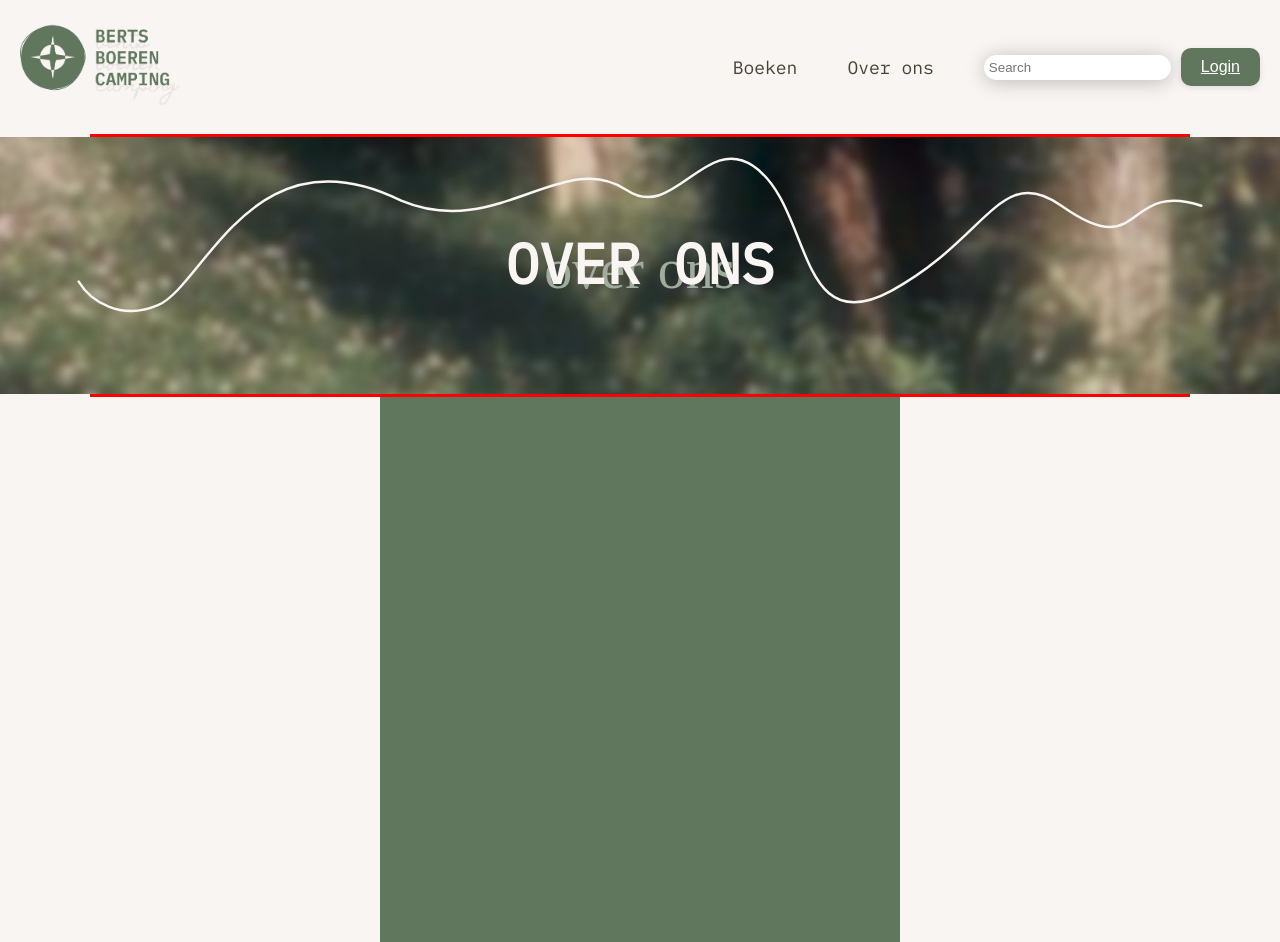
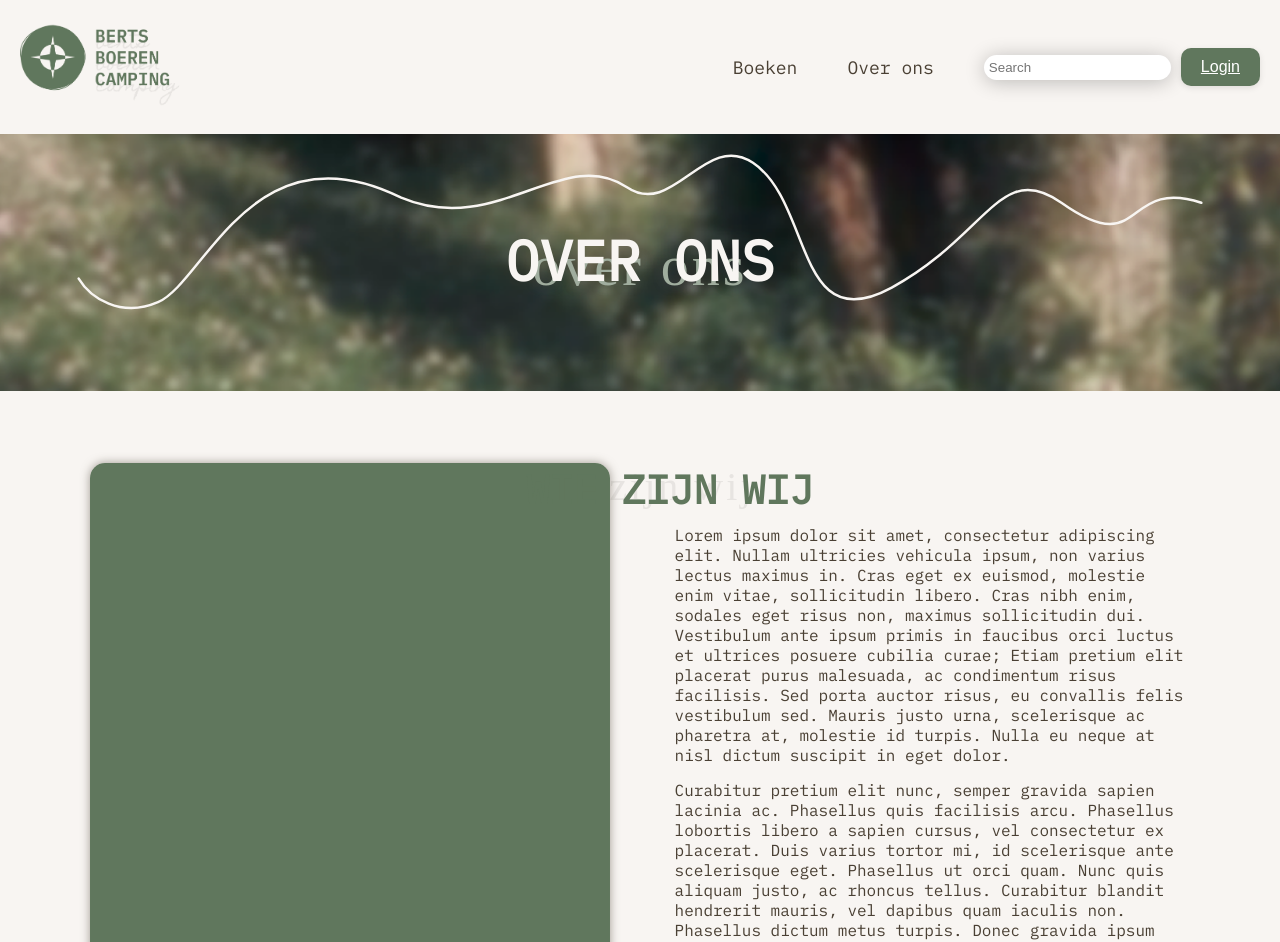
Before and after one commit to LaulensW/BertsBoerenCamping, a React (Vite) app in the folder BertsBoerenCamping/: page /about in a window 1280 px wide. Shown: the top 942 px of the page. Built offline with nearby package versions, Linux system fonts and the light colour scheme.

Commit message:
wie zijn wij toegevoegd

```diff
--- a/BertsBoerenCamping/src/components/AboutBanner.css
+++ b/BertsBoerenCamping/src/components/AboutBanner.css
@@ -1,5 +1,4 @@
 .banner{
-    border: 3px solid red;
     display: flex;
     justify-content: center;
 }
@@ -15,6 +14,7 @@
     font-family: 'Homemade Apple', cursive;
     position: absolute;
     margin: 100px 0 0 0;
+    letter-spacing: 3px;
     font-size: 56px;
     color: #A0AD9E
 }
@@ -26,7 +26,34 @@
     color: var(--neutral-color);
     z-index: 5;
 }
+.wie-zijn-wij{
+    margin-top: 72px;
+}
 .wie-zijn-wij-photo{
     width: 520px;
     height: 585px;
+    display: flex;
+    position: absolute;
+    border-radius: 15px;
+    box-shadow: 0px 0px 10px rgba(74, 64, 52, 0.5);
 }
+.wie-zijn-wij-title{
+    position: absolute;
+    font-size: 40px;
+    font-weight: var(--font-weight-semibold);
+    color: var(--primary-color);
+}
+.wie-zijn-wij-title-cursive{
+    font-family: 'Homemade Apple', cursive;
+    letter-spacing: 3px;
+    margin-left: 4px;
+    font-size: 40px;
+    color: #E7E4E1;
+}
+.wie-zijn-wij-tekst{
+    color: var(--secondary-color);
+    font-size: 16px;
+    display: flex;
+    margin: 15px 0 0 585px;
+    text-align: left;
+}
--- a/BertsBoerenCamping/src/components/AboutBanner.jsx
+++ b/BertsBoerenCamping/src/components/AboutBanner.jsx
@@ -11,8 +11,15 @@ const Banner = () => {
             <img src={Wave} alt="Wave" className="banner-wave"/>
             <img src="../images/Banner_Background.png" alt="Banner" className="banner-background"/>
         </div>
-
-        <img src="../images/Filler.png" className="wie-zijn-wij-photo"/>
+        <div className="wie-zijn-wij">
+            <img src="../images/Filler.png" className="wie-zijn-wij-photo"/>
+            <h className="wie-zijn-wij-title">WIE ZIJN WIJ</h>
+            <p3 className="wie-zijn-wij-title-cursive">wie zijn wij</p3>
+            <p3 className="wie-zijn-wij-tekst">Lorem ipsum dolor sit amet, consectetur adipiscing elit. Nullam ultricies vehicula ipsum, non varius lectus maximus in. Cras eget ex euismod, molestie enim vitae, sollicitudin libero. Cras nibh enim, sodales eget risus non, maximus sollicitudin dui. Vestibulum ante ipsum primis in faucibus orci luctus et ultrices posuere cubilia curae; Etiam pretium elit placerat purus malesuada, ac condimentum risus facilisis. Sed porta auctor risus, eu convallis felis vestibulum sed. Mauris justo urna, scelerisque ac pharetra at, molestie id turpis. Nulla eu neque at nisl dictum suscipit in eget dolor.</p3>
+            <p3 className="wie-zijn-wij-tekst">Curabitur pretium elit nunc, semper gravida sapien lacinia ac. Phasellus quis facilisis arcu. Phasellus lobortis libero a sapien cursus, vel consectetur ex placerat. Duis varius tortor mi, id scelerisque ante scelerisque eget. Phasellus ut orci quam. Nunc quis aliquam justo, ac rhoncus tellus. Curabitur blandit hendrerit mauris, vel dapibus quam iaculis non. Phasellus dictum metus turpis. Donec gravida ipsum quis ante feugiat rutrum. Etiam convallis est ut pulvinar rhoncus. Pellentesque id dignissim urna, ac euismod nibh.</p3>
+            <p3 className="wie-zijn-wij-tekst">
+            Quisque non diam id lorem varius imperdiet. Praesent venenatis elit risus, a lacinia dolor placerat eu. Nunc nec sollicitudin nisl. Mauris et leo vel augue suscipit luctus ac ac risus. Duis sit amet quam turpis. Orci varius natoque penatibus et magnis dis parturient montes, nascetur ridiculus mus. Vestibulum iaculis enim risus, eu laoreet justo cursus a. Pellentesque a elit neque. Suspendisse potenti. Etiam sit amet velit eu felis malesuada molestie.Duis eu nisi id turpis bibendum commodo. Quisque vel pulvinar massa, vitae auctor lectus. Phasellus luctus efficitur tempus.In dictum, massa ac dapibus fermentum, nisl eros suscipit tortor, vitae placerat orci lectus sed nisi. </p3>
+        </div>
         </>
     );
 };
```
